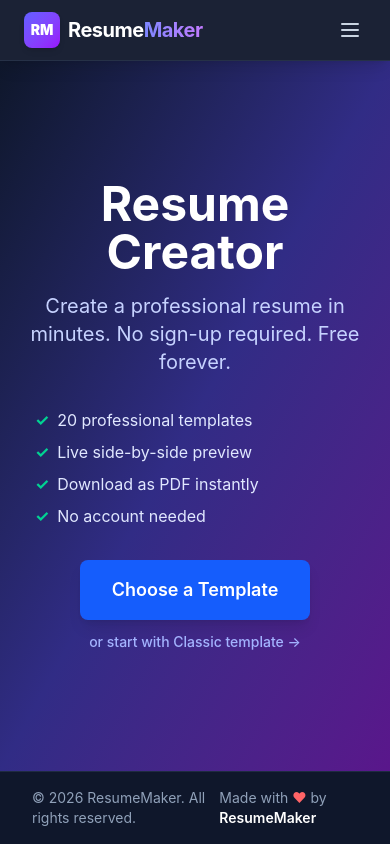
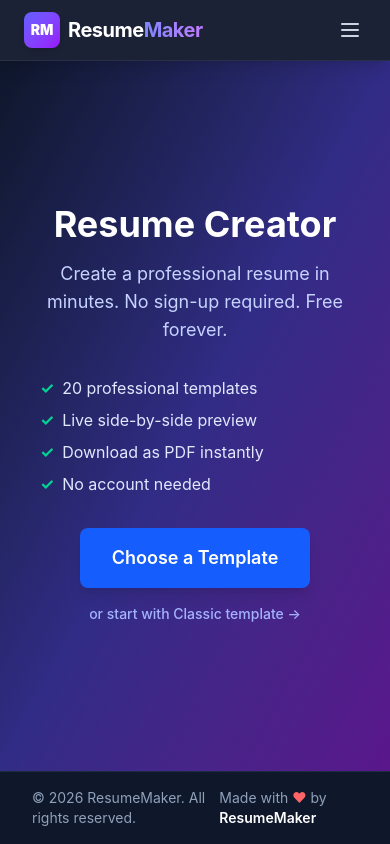
Before and after one commit to imravikumar150k/resume-creator, a React (Vite) app: page / in a window 390 px wide. Built offline with nearby package versions, Linux system fonts and the light colour scheme.

Commit message:
feat: make landing page responsive and accessible

```diff
--- a/src/pages/LandingPage.jsx
+++ b/src/pages/LandingPage.jsx
@@ -2,33 +2,33 @@
 
 export default function LandingPage() {
   return (
-    <div className="flex-1 flex items-center justify-center bg-gradient-to-br from-slate-900 via-indigo-900 to-purple-900">
+    <main className="flex-1 flex items-center justify-center bg-gradient-to-br from-slate-900 via-indigo-900 to-purple-900 px-4">
       <div className="text-center max-w-lg px-6">
-        <h1 className="text-5xl font-bold text-white mb-4">Resume Creator</h1>
-        <p className="text-xl text-indigo-200 mb-8">
+        <h1 className="text-4xl md:text-5xl font-bold text-white mb-4">Resume Creator</h1>
+        <p className="text-lg md:text-xl text-indigo-200 mb-8">
           Create a professional resume in minutes. No sign-up required. Free forever.
         </p>
-        <ul className="text-left text-indigo-100 mb-8 space-y-2 max-w-xs mx-auto">
-          <li className="flex items-center gap-2"><span className="text-emerald-400 font-bold">&#10003;</span> 20 professional templates</li>
-          <li className="flex items-center gap-2"><span className="text-emerald-400 font-bold">&#10003;</span> Live side-by-side preview</li>
-          <li className="flex items-center gap-2"><span className="text-emerald-400 font-bold">&#10003;</span> Download as PDF instantly</li>
-          <li className="flex items-center gap-2"><span className="text-emerald-400 font-bold">&#10003;</span> No account needed</li>
+        <ul aria-label="Features" className="text-left text-indigo-100 mb-8 space-y-2 max-w-xs mx-auto">
+          <li className="flex items-center gap-2"><span aria-hidden="true" className="text-emerald-400 font-bold">&#10003;</span> 20 professional templates</li>
+          <li className="flex items-center gap-2"><span aria-hidden="true" className="text-emerald-400 font-bold">&#10003;</span> Live side-by-side preview</li>
+          <li className="flex items-center gap-2"><span aria-hidden="true" className="text-emerald-400 font-bold">&#10003;</span> Download as PDF instantly</li>
+          <li className="flex items-center gap-2"><span aria-hidden="true" className="text-emerald-400 font-bold">&#10003;</span> No account needed</li>
         </ul>
         <div className="flex flex-col items-center gap-3">
           <Link
             to="/templates"
-            className="inline-block bg-blue-600 text-white px-8 py-4 rounded-lg text-lg font-semibold hover:bg-blue-700 transition-colors shadow-lg hover:shadow-xl"
+            className="inline-block bg-blue-600 text-white px-8 py-4 rounded-lg text-lg font-semibold hover:bg-blue-700 transition-colors shadow-lg hover:shadow-xl focus:outline-none focus:ring-2 focus:ring-blue-400 focus:ring-offset-2 focus:ring-offset-slate-900"
           >
             Choose a Template
           </Link>
           <Link
             to="/editor"
-            className="text-indigo-300 hover:text-white text-sm font-medium"
+            className="text-indigo-300 hover:text-white text-sm font-medium focus:outline-none focus:ring-2 focus:ring-indigo-400 rounded px-2 py-1"
           >
-            or start with Classic template →
+            or start with Classic template &rarr;
           </Link>
         </div>
       </div>
-    </div>
+    </main>
   )
 }
```
